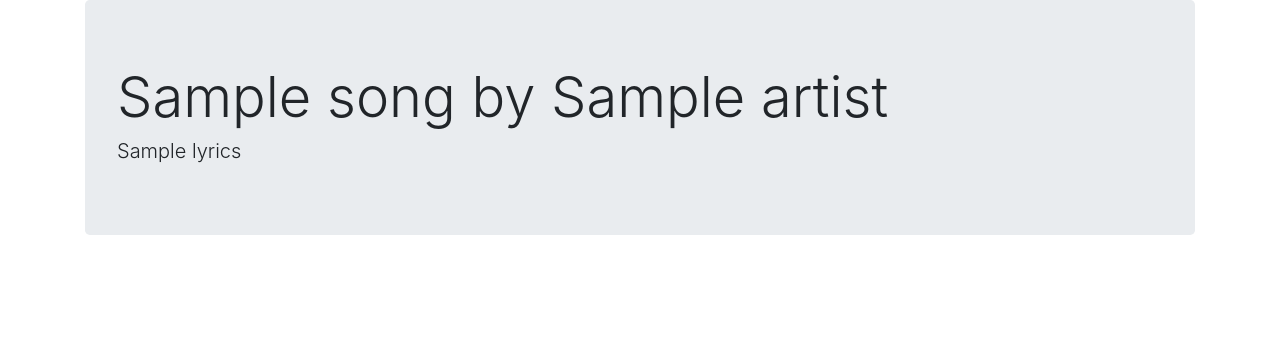
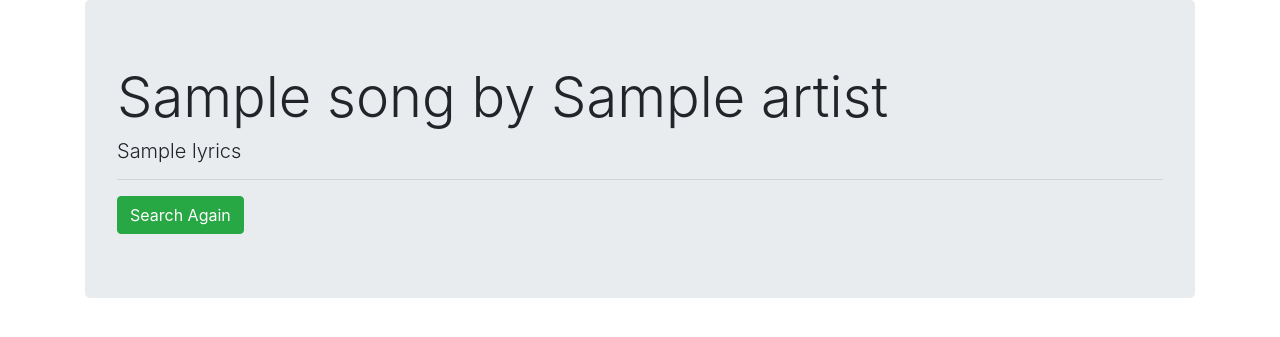
Before and after one commit to Efaz95/lyrics_analyzer, a Django app: template find_lyrics/templates/find_lyrics/lyrics.html in a window 1280 px wide. Shown: the top 337 px of the page. Run offline with Django 3.2, Linux system fonts and the light colour scheme; the template is opened without the code that fills it: most values are stand-ins (such as "Sample title", 1, 10 or a date in 2020); some libraries are stand-ins or nearby versions.

Commit message:
Added a button to redirect to homepage

```diff
--- a/find_lyrics/templates/find_lyrics/lyrics.html
+++ b/find_lyrics/templates/find_lyrics/lyrics.html
@@ -10,6 +10,8 @@
 		<div class="jumbotron">
 			<h1 class="display-4">{{ song }} by {{ artist }}</h1>
 			<h3 class="lead">{% autoescape off %}{{ lyrics }}{% endautoescape %}</h3>
+			<hr>
+			<a href="{% url 'home' %}"><button class="btn btn-success">Search Again</button></a>
 		</div>
 	</div>
 
```
